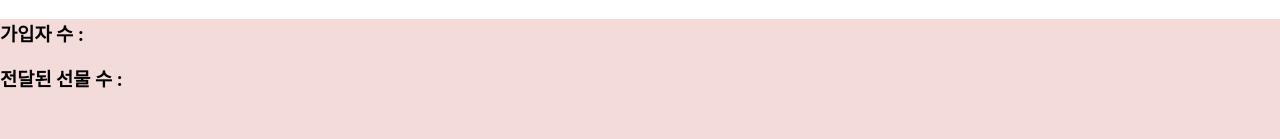
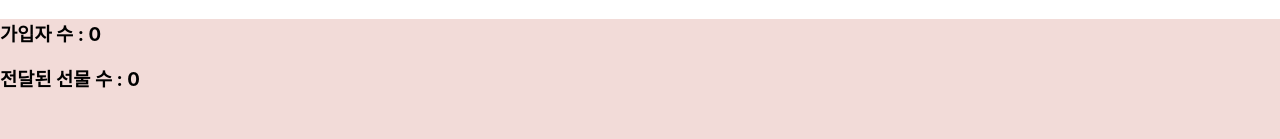
Before and after one commit to KwonSunJae/SugarFree, a React (Create React App) app in the folder Front/sugarfree/: page /home/main in a window 1280 px wide. Shown: the top 139 px of the page. Built offline with nearby package versions, Linux system fonts and the light colour scheme.

Commit message:
modify some contents

```diff
--- a/Front/sugarfree/src/pages/MainPage/MainPage.jsx
+++ b/Front/sugarfree/src/pages/MainPage/MainPage.jsx
@@ -9,8 +9,8 @@
   return (
 
     <div style={{ backgroundColor: '#F2DBD8' }}>
-      <h3>가입자 수 : {setUserNum}</h3>
-      <h3>전달된 선물 수 : {setCandyNum}</h3>
+      <h3>가입자 수 : {userNum}</h3>
+      <h3>전달된 선물 수 : {candyNum}</h3>
       <img src={"/img/candyMachine_512.png"} alt="candyMachine" />
       <br></br>
       <button type="button"><img src="/img/btn_login_light_250.png" height="80" width="100" /></button>
```
Also changed, not shown: 1 other file (tests, documents, lock files or other folders).
